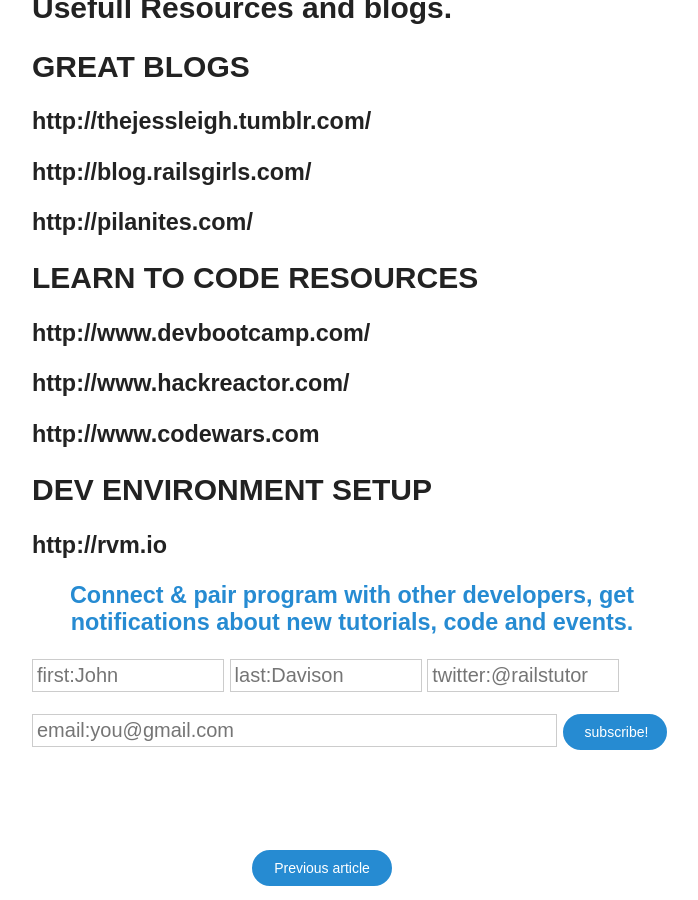
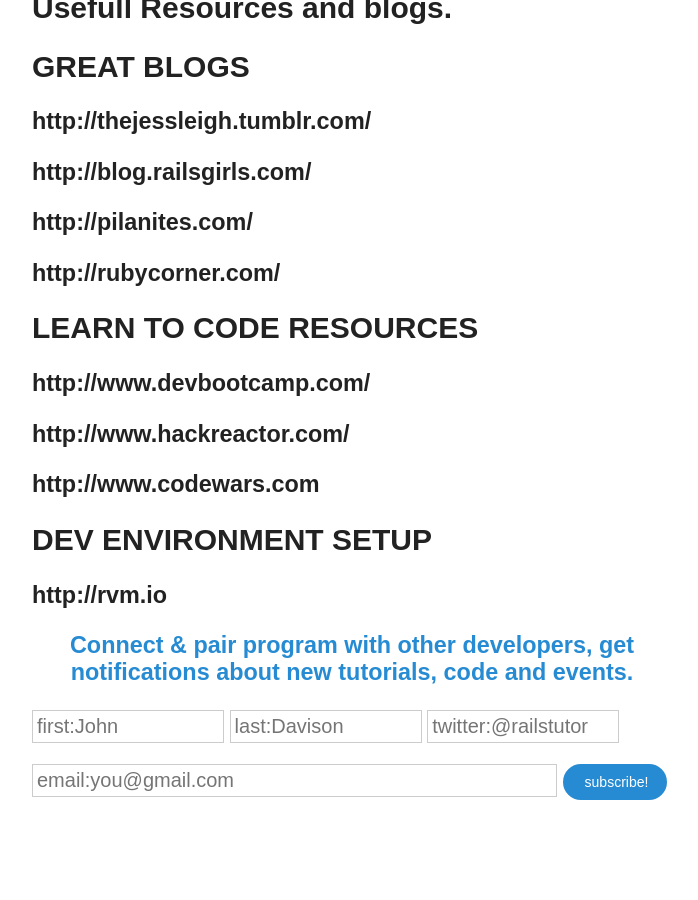
Before and after one commit to jcdavison/rubyonrailstutor.github.io, a Jekyll site: the page built from _posts/2014-03-19-blog-roll.md, in a window 1280 px wide and 900 px high, scrolled down 546 px. Shown: the whole window, without its empty margins (318-1016 px from the left). Built offline with Jekyll 4.4.1, drawn with Linux system fonts in a browser that asks for light colours; nearby versions of some CDN libraries; comment, search, counter and statistics services are not loaded; some of the changed lines change nothing that is shown.

Commit message:
update bloggroll

```diff
--- a/_posts/2014-03-19-blog-roll.md
+++ b/_posts/2014-03-19-blog-roll.md
@@ -17,6 +17,8 @@
 
 ### [http://pilanites.com/](http://pilanites.com/)
 
+### [http://rubycorner.com/](http://rubycorner.com/ping/xmlrpc/01d856027f0ea96335e4ec409ab3692bc098a648)
+
 
 ## LEARN TO CODE RESOURCES
 
```
